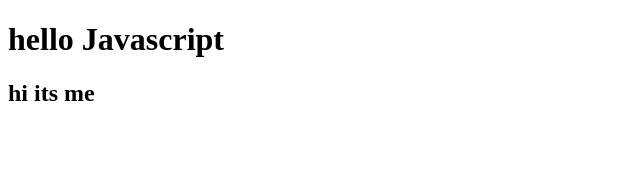
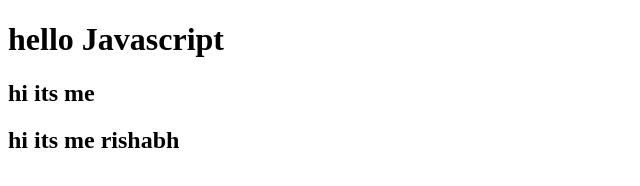
Before and after one commit to rishabh-decodes/javascript, a plain HTML site: page index2.html in a window 1280 px wide. Shown: the whole page, without its empty margins (0-640 px from the left). Drawn offline with Linux system fonts and the light colour scheme.

Commit message:
Update index2.html
newHeadingAddedToCode

```diff
--- a/index2.html
+++ b/index2.html
@@ -8,5 +8,7 @@
 <body>
     <h1>hello Javascript</h1>
     <h2>hi its me</h2>
+     <h2>hi its me rishabh</h2>
+
 </body>
 </html>
```
